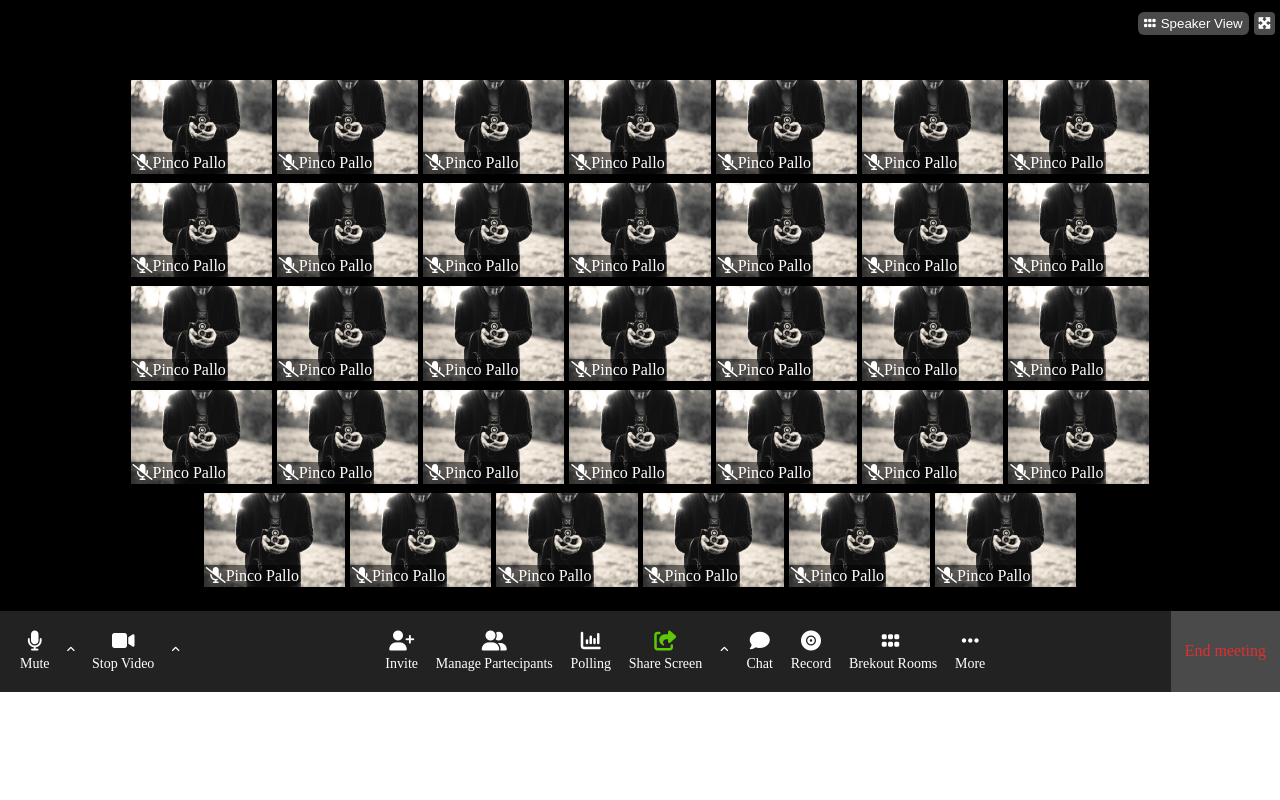
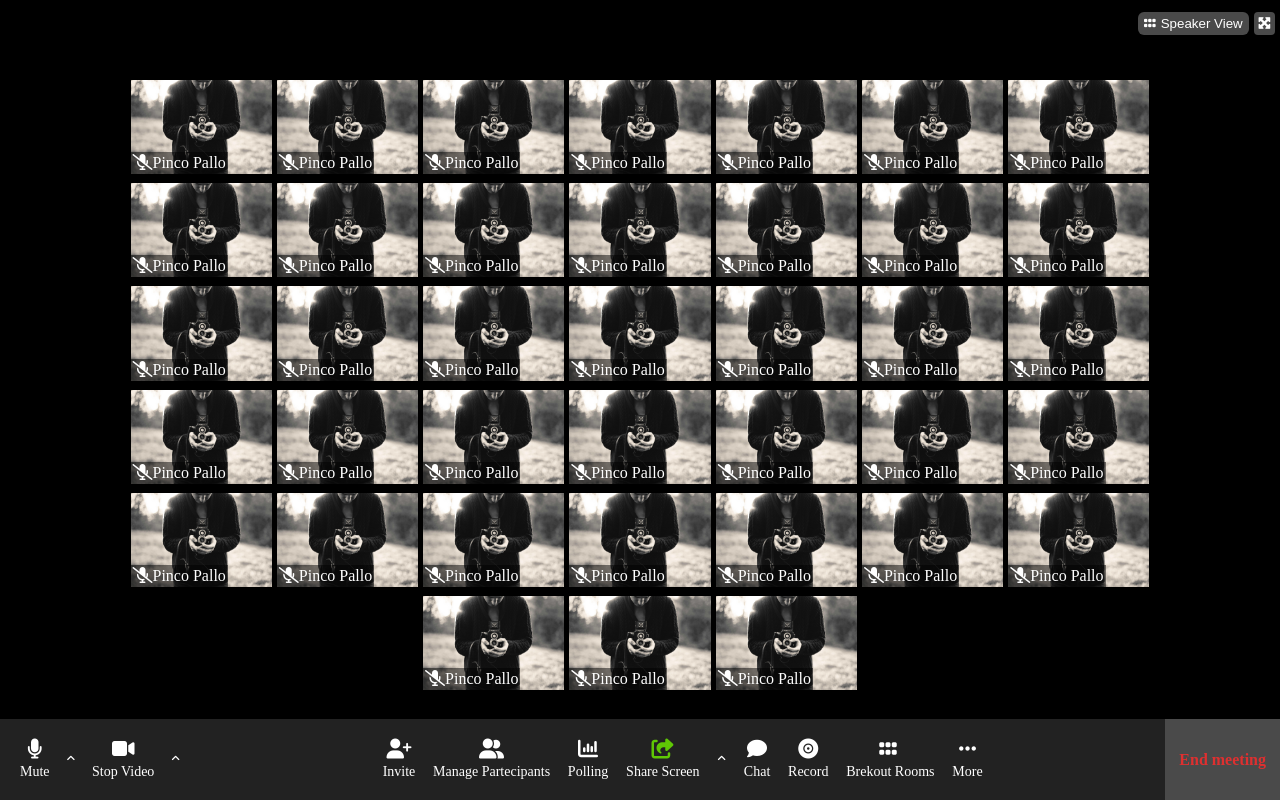
Before and after one commit to Pastafredda/html-css-zoom, a plain HTML site: page index.html in a window 1280 px wide. Drawn offline with Linux system fonts and the light colour scheme.

Commit message:
fine progetto

```diff
--- a/css/style.css
+++ b/css/style.css
@@ -52,12 +52,15 @@ header{
 /* Inizio main */
 
 main{
-    background-color: #000000;
+    position: relative;
+
 }
 .container{
+    height: 100vh;
     padding-top: 80px;
     padding-bottom: 20px;
-
+    background-color: #000000;
+    position: absolute;
 }
 
 .centratura{
@@ -88,6 +91,14 @@ main{
 }
 
 /* footer */
+
+footer{
+    position: fixed;
+    z-index: 900;
+    width: 100%;
+    left: 0;
+    bottom: 0;
+}
 
 .end-nav{
     background-color:#222222;
@@ -139,9 +150,13 @@ li{
 
 .right{
     background-color: #4A4A4A;
-    color: #de3030;
     display: flex;
     align-items: center;
     padding: 14px;
+}
 
+.right a{
+    color: #de3030;
+    text-decoration: none;
+    font-weight: bold;
 }
--- a/index.html
+++ b/index.html
@@ -155,7 +155,7 @@
                     <img src="img/zoomfoto.jpg" alt="">
                     <div class="nome"><i class="fa-solid fa-microphone-slash"></i>Pinco Pallo</div>
                 </div>
-                <!-- <div class="box">
+                <div class="box">
                     <img src="img/zoomfoto.jpg" alt="">
                     <div class="nome"><i class="fa-solid fa-microphone-slash"></i>Pinco Pallo</div>
                 </div>
@@ -170,7 +170,7 @@
                 <div class="box">
                     <img src="img/zoomfoto.jpg" alt="">
                     <div class="nome"><i class="fa-solid fa-microphone-slash"></i>Pinco Pallo</div>
-                </div> -->
+                </div>
             </div>
         </div>
     </main>
@@ -195,7 +195,7 @@
                 <li><a href=""><i class="fa-solid fa-ellipsis"></i></a>More</li>
             </ul>
 
-            <div class="right">End meeting</div>
+            <div class="right"><a href="">End meeting</a> </div>
 
         </div>
     </footer>
```
